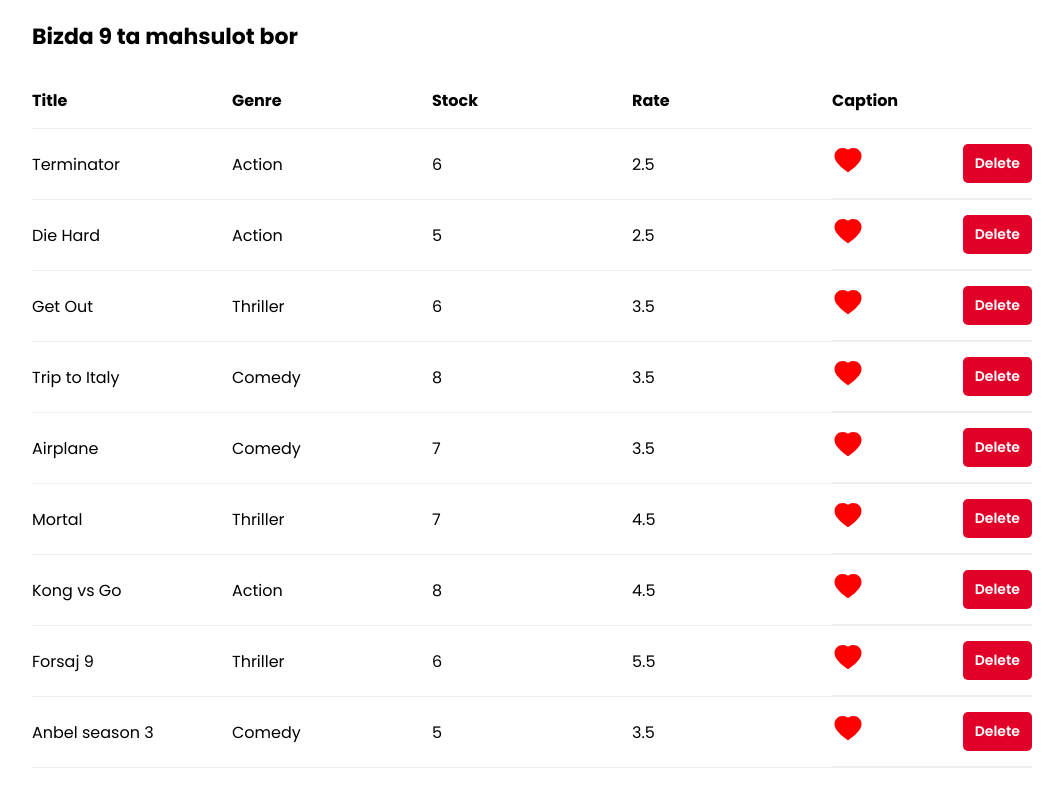
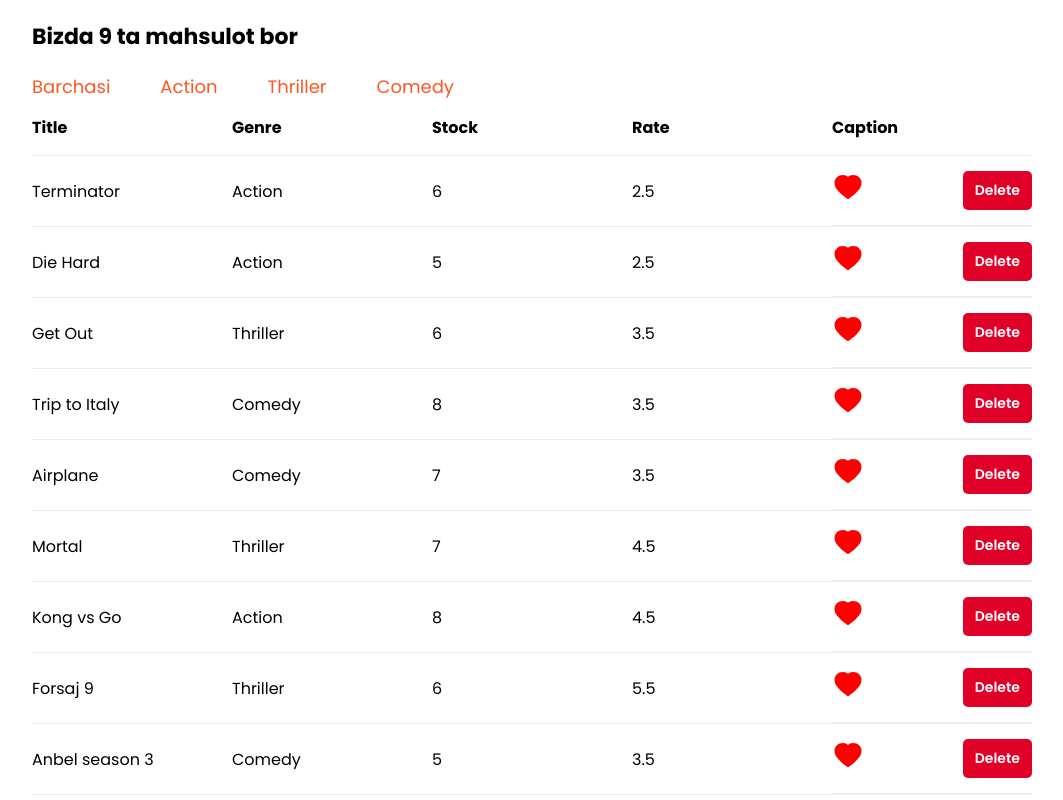
Before and after one commit to codekazakoff/first-project, a React (Create React App) app: page / in a window 1280 px wide. Shown: the whole page, without its empty margins (108-1171 px from the left). Built offline with nearby package versions, Linux system fonts and the light colour scheme.

Commit message:
four commit

```diff
--- /dev/null
+++ b/src/components/movies/ListGroup.js
@@ -0,0 +1,28 @@
+import React, { Component } from "react";
+import PropTypes from "prop-types";
+import "../../css/movies/movies.css";
+class ListGroup extends Component {
+  render() {
+    const { selectGenre, handleSelectMovie } = this.props;
+    return (
+      <ul className="list-group">
+        {selectGenre.map((selectGenre) => (
+          <li
+            className="list-item"
+            onClick={() => handleSelectMovie(selectGenre)}
+            key={selectGenre.genre}
+          >
+            <a className="list-link" href="#all">
+              {selectGenre.genre}
+            </a>
+          </li>
+        ))}
+      </ul>
+    );
+  }
+}
+ListGroup.propTypes = {
+  selectGenre: PropTypes.array,
+  handleSelectMovie: PropTypes.func,
+};
+export default ListGroup;
--- a/src/components/movies/Movie.js
+++ b/src/components/movies/Movie.js
@@ -1,20 +1,45 @@
 import React, { Component } from "react";
 import { getMovies } from "../../db/fakeServis";
+// import { selectGenreOne } from "../../db/fakeTypeMovies";
 import TableMovies from "./MoviesTable";
+import ListGroup from "./ListGroup";
 import "../../css/movies/movies.css";
+
+const selectGenreMovie = [
+  {
+    genre: "Barchasi",
+  },
+  {
+    id: "11",
+    genre: "Action",
+  },
+  {
+    id: "12",
+    genre: "Thriller",
+  },
+  {
+    id: "13",
+    genre: "Comedy",
+  },
+];
 class Movies extends Component {
   constructor(props) {
     super(props);
     this.state = {
       cinemas: getMovies(),
+      // selectGenre: selectGenreOne(),
+      selectGenre: selectGenreMovie,
+      selectedGenre: {} || null,
     };
   }
+
   handleDelete = (id) => {
     const { cinemas } = this.state;
     this.setState({
       cinemas: cinemas.filter((cinema) => cinema.id !== id),
     });
   };
+
   handleLike = (id) => {
     const { cinemas } = this.state;
     const movies = cinemas.map((movie) =>
@@ -22,10 +47,20 @@ class Movies extends Component {
     );
     this.setState({ cinemas: movies });
   };
+
+  handleSelectMovie = (selectedGenre) => {
+    this.setState({ selectedGenre });
+  };
+
   render() {
-    const { cinemas } = this.state;
+    const { cinemas, selectGenre, selectedGenre } = this.state;
+
+    const filter = selectedGenre.id
+      ? cinemas.filter((cinema) => cinema.genre === selectedGenre.genre)
+      : cinemas;
+
     const count = cinemas.length;
-    const { handleDelete, handleLike } = this;
+    const { handleDelete, handleLike, handleSelectMovie } = this;
     return (
       <>
         <section>
@@ -34,8 +69,12 @@ class Movies extends Component {
           ) : (
             <div>
               <h4>Bizda {count} ta mahsulot bor</h4>
+              <ListGroup
+                selectGenre={selectGenre}
+                handleSelectMovie={handleSelectMovie}
+              />
               <TableMovies
-                data={cinemas}
+                data={filter}
                 onDelete={handleDelete}
                 onLike={handleLike}
               />
--- /dev/null
+++ b/src/components/movies/MovieLine.js
@@ -0,0 +1,27 @@
+import React, { Component } from "react";
+import PropTypes from "prop-types";
+import Like from "./Like";
+export default class MovieLine extends Component {
+  render() {
+    const { item, onLike, onDelete } = this.props;
+    return (
+      <>
+        <tr key={item.id}>
+          <td>{item.title}</td>
+          <td>{item.genre}</td>
+          <td>{item.stock}</td>
+          <td>{item.rate}</td>
+          <td className="last-child">
+            <Like onLike={onLike} isLiked={item.isLiked} id={item.id} />
+            <button onClick={() => onDelete(item.id)}>Delete</button>
+          </td>
+        </tr>
+      </>
+    );
+  }
+}
+MovieLine.propTypes = {
+  item: PropTypes.object,
+  onLike: PropTypes.func,
+  onDelete: PropTypes.func,
+};
--- a/src/components/movies/TableBody.js
+++ b/src/components/movies/TableBody.js
@@ -1,6 +1,6 @@
 import React, { Component } from "react";
 import PropTypes from "prop-types";
-import Like from "./Like";
+import MovieLine from "./MovieLine";
 
 class TableBody extends Component {
   constructor(props) {
@@ -11,17 +11,13 @@ class TableBody extends Component {
     const { onLike, data, onDelete } = this.props;
     return (
       <tbody>
-        {data.map(({ id, title, genre, stock, rate, isLiked }) => (
-          <tr key={id}>
-            <td>{title}</td>
-            <td>{genre}</td>
-            <td>{stock}</td>
-            <td>{rate}</td>
-            <td className="last-child">
-              <Like onLike={onLike} isLiked={isLiked} id={id} />
-              <button onClick={() => onDelete(id)}>Delete</button>
-            </td>
-          </tr>
+        {data.map((item) => (
+          <MovieLine
+            key={item.id}
+            item={item}
+            onDelete={onDelete}
+            onLike={onLike}
+          />
         ))}
       </tbody>
     );
--- a/src/components/movies/TableHeader.js
+++ b/src/components/movies/TableHeader.js
@@ -8,8 +8,7 @@ class TableHeader extends Component {
     };
   }
   render() {
-    console.log(this.props.children, "table handler");
-    return <>{this.state.movies }</>;
+    return <>{this.state.movies}</>;
   }
 }
 TableHeader.propTypes = {
--- a/src/css/movies/movies.css
+++ b/src/css/movies/movies.css
@@ -1,28 +1,31 @@
-table, tr, td, th{
-        border-bottom : 1px solid #eee;
+table,
+tr,
+td,
+th {
+  border-bottom: 1px solid #eee;
   border-collapse: collapse;
   table-layout: fixed;
   width: 100%;
   text-align: start;
   padding: 15px 0;
 }
-tbody > tr > .last-child{
-    display:  flex;
+tbody > tr > .last-child {
+  display: flex;
   align-self: center;
   justify-content: space-between;
   cursor: pointer;
 }
-.heart-icon:active{
+.heart-icon:active {
   transition: 0.4s all linear;
   transform: scale(0.7);
 }
-section{
+section {
   max-width: 1000px;
   width: 100%;
   margin: 0 auto;
 }
-button{
-    background-color: #E10028;
+button {
+  background-color: #e10028;
   color: #fff;
   border-radius: 5px;
   border: none;
@@ -32,14 +35,40 @@ button{
   cursor: pointer;
   font-size: 14px;
 }
-h4{
+h4 {
   margin: 20px 0;
   font-size: 22px;
 }
-img{
+img {
   width: 30px;
   height: 30px;
   margin-right: 15px;
   margin-top: 10px;
   cursor: pointer;
 }
+.list-group {
+  display: flex !important;
+  justify-content: flex-start;
+  align-items: center;
+}
+.list-item {
+  list-style: none;
+  margin: 0 25px;
+}
+.list-item:first-child {
+  margin-left: 0;
+}
+.list-item:last-child {
+  margin-right: 0;
+}
+.list-link {
+  text-decoration: none;
+  font-size: 18px;
+  color: #ff5722 !important;
+}
+
+.active {
+  /* background-color: red; */
+  color: blue !important;
+  padding: 0 10px;
+}
--- /dev/null
+++ b/src/db/fakeTypeMovies.js
@@ -0,0 +1,21 @@
+const selectGenreMovie = [
+  {
+    genre: "Barchasi",
+  },
+  {
+    id: "11",
+    genre: "Action",
+  },
+  {
+    id: "12",
+    genre: "Thriller",
+  },
+  {
+    id: "13",
+    genre: "Comedy",
+  },
+];
+
+export const selectGenreOne = () => {
+  return [...selectGenreMovie];
+};
```
Also changed, not shown: src/db/fakeServis.js (+11 -11 lines). Lines whose indentation alone changed are shown as unchanged.
